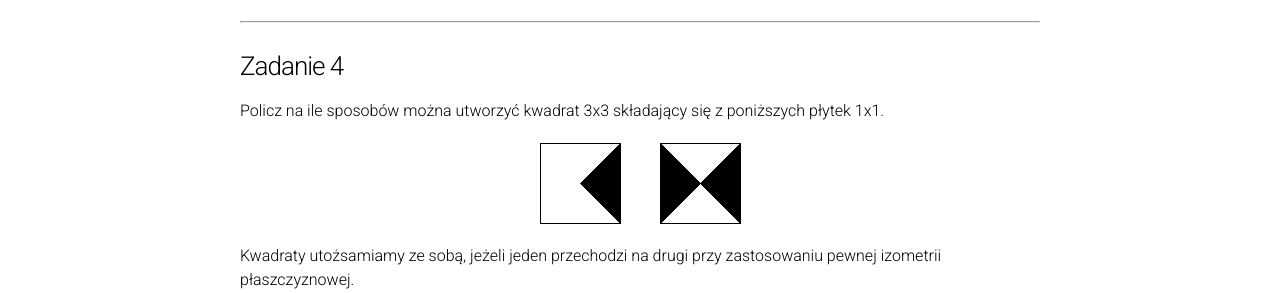
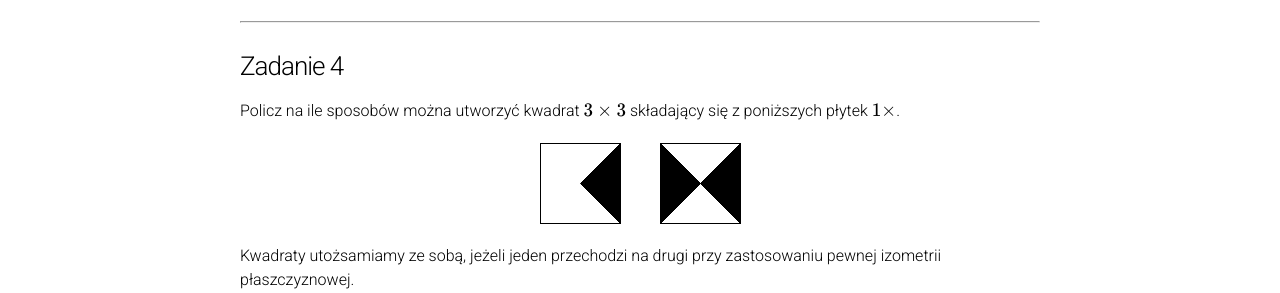
Before and after one commit to wakacjezmd/wakacjezmd.github.io, a Jekyll site: the page built from _solutions/2018/2018-egzamin-2.md, in a window 1280 px wide. Shown: the part 564-857 px from the top of the page. Built offline with Jekyll 4.4.1, drawn with Linux system fonts in a browser that asks for light colours; nearby versions of some CDN libraries; formulas are drawn with MathJax 3; our own code applies the rules of GitHub Pages for plain Markdown files.

Commit message:
Update _solutions/2018/2018-egzamin-2.md
Co-authored-by: Mikołaj Piróg <69601940+aetn23@users.noreply.github.com>

```diff
--- a/_solutions/2018/2018-egzamin-2.md
+++ b/_solutions/2018/2018-egzamin-2.md
@@ -36,7 +36,7 @@
 ### Zadanie 4
 
 <div>
-Policz na ile sposobów można utworzyć kwadrat 3x3 składający się z poniższych płytek 1x1.
+Policz na ile sposobów można utworzyć kwadrat \(3 \times 3\) składający się z poniższych płytek \(1 \times \).
 
 <p style="margin-top: 20px; margin-bottom: 20px">
 <img src="/images/2018_egz2_zad4.svg" alt="Two 1x1 tiles: first one filled with one isosceles triangle with base on the right edge, second one with two triangles with bases on the right and left edge"  style="display:block; margin-left:auto; margin-right:auto">
```
